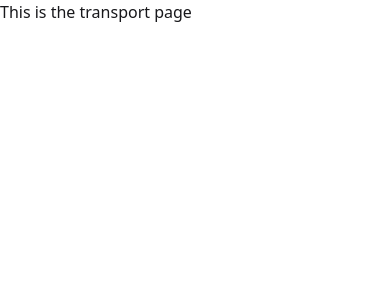
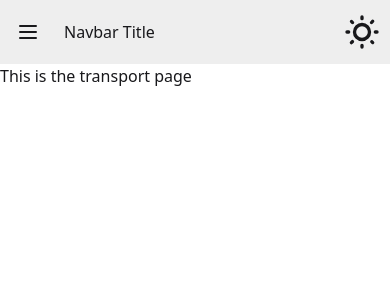
Before and after one commit to CobaltBlueTarantula/SchoolRoute, a SvelteKit app: page /transport in a window 390 px wide. Shown: the top 300 px of the page. Built offline with nearby package versions, Linux system fonts and the light colour scheme.

Commit message:
moved navbar to layout

```diff
--- a/package.json
+++ b/package.json
@@ -14,9 +14,11 @@
 		"@sveltejs/kit": "^2.22.0",
 		"@sveltejs/vite-plugin-svelte": "^6.0.0",
 		"@tailwindcss/vite": "^4.0.0",
+		"autoprefixer": "^10.4.21",
 		"daisyui": "^5.0.54",
+		"postcss": "^8.5.6",
 		"svelte": "^5.0.0",
-		"tailwindcss": "^4.0.0",
+		"tailwindcss": "^4.1.12",
 		"vite": "^7.0.4"
 	}
 }
--- /dev/null
+++ b/src/components/ThemeSwitcher.svelte
@@ -0,0 +1,19 @@
+<label class="swap swap-rotate">
+  <input type="checkbox" class="theme-controller" value="synthwave" />
+
+  <svg
+    class="swap-off h-10 w-10 fill-current"
+    xmlns="http://www.w3.org/2000/svg"
+    viewBox="0 0 24 24">
+    <path
+      d="M5.64,17l-.71.71a1,1,0,0,0,0,1.41,1,1,0,0,0,1.41,0l.71-.71A1,1,0,0,0,5.64,17ZM5,12a1,1,0,0,0-1-1H3a1,1,0,0,0,0,2H4A1,1,0,0,0,5,12Zm7-7a1,1,0,0,0,1-1V3a1,1,0,0,0-2,0V4A1,1,0,0,0,12,5ZM5.64,7.05a1,1,0,0,0,.7.29,1,1,0,0,0,.71-.29,1,1,0,0,0,0-1.41l-.71-.71A1,1,0,0,0,4.93,6.34Zm12,.29a1,1,0,0,0,.7-.29l.71-.71a1,1,0,1,0-1.41-1.41L17,5.64a1,1,0,0,0,0,1.41A1,1,0,0,0,17.66,7.34ZM21,11H20a1,1,0,0,0,0,2h1a1,1,0,0,0,0-2Zm-9,8a1,1,0,0,0-1,1v1a1,1,0,0,0,2,0V20A1,1,0,0,0,12,19ZM18.36,17A1,1,0,0,0,17,18.36l.71.71a1,1,0,0,0,1.41,0,1,1,0,0,0,0-1.41ZM12,6.5A5.5,5.5,0,1,0,17.5,12,5.51,5.51,0,0,0,12,6.5Zm0,9A3.5,3.5,0,1,1,15.5,12,3.5,3.5,0,0,1,12,15.5Z" />
+  </svg>
+
+  <svg
+    class="swap-on h-10 w-10 fill-current"
+    xmlns="http://www.w3.org/2000/svg"
+    viewBox="0 0 24 24">
+    <path
+      d="M21.64,13a1,1,0,0,0-1.05-.14,8.05,8.05,0,0,1-3.37.73A8.15,8.15,0,0,1,9.08,5.49a8.59,8.59,0,0,1,.25-2A1,1,0,0,0,8,2.36,10.14,10.14,0,1,0,22,14.05,1,1,0,0,0,21.64,13Zm-9.5,6.69A8.14,8.14,0,0,1,7.08,5.22v.27A10.15,10.15,0,0,0,17.22,15.63a9.79,9.79,0,0,0,2.1-.22A8.11,8.11,0,0,1,12.14,19.73Z" />
+  </svg>
+</label>
--- a/src/routes/+layout.svelte
+++ b/src/routes/+layout.svelte
@@ -1,12 +1,62 @@
 <script>
-	import '../app.css';
-	import favicon from '$lib/assets/favicon.svg';
+  import "../app.css";
+  import favicon from "$lib/assets/favicon.svg";
 
-	let { children } = $props();
+  import ThemeSwitcher from "../components/ThemeSwitcher.svelte";
+
+  let { children } = $props();
 </script>
 
 <svelte:head>
-	<link rel="icon" href={favicon} />
+  <link rel="icon" href={favicon} />
 </svelte:head>
 
+<div class="drawer">
+  <input id="my-drawer-3" type="checkbox" class="drawer-toggle" />
+  <div class="drawer-content flex flex-col">
+    <div class="navbar bg-base-300 w-full">
+      <div class="flex-none lg:hidden">
+        <label
+          for="my-drawer-3"
+          aria-label="open sidebar"
+          class="btn btn-square btn-ghost"
+        >
+          <svg
+            xmlns="http://www.w3.org/2000/svg"
+            fill="none"
+            viewBox="0 0 24 24"
+            class="inline-block h-6 w-6 stroke-current"
+          >
+            <path
+              stroke-linecap="round"
+              stroke-linejoin="round"
+              stroke-width="2"
+              d="M4 6h16M4 12h16M4 18h16"
+            ></path>
+          </svg>
+        </label>
+      </div>
+      <div class="mx-2 flex-1 px-2">Navbar Title</div>
+      <div class="hidden flex-none lg:block">
+        <ul class="menu menu-horizontal">
+          <!-- Navbar menu content here -->
+          <li><a href="/transport">Home</a></li>
+          <li><a href="/transport">Transport</a></li>
+          <li><a href="/dropoff">Dropoff</a></li>
+        </ul>
+      </div>
+      <ThemeSwitcher />
+    </div>
+  </div>
+  <div class="drawer-side">
+    <label for="my-drawer-3" aria-label="close sidebar" class="drawer-overlay"
+    ></label>
+    <ul class="menu bg-base-200 min-h-full w-80 p-4">
+      <li><a href="/">Home</a></li>
+      <li><a href="/transport">Transport</a></li>
+      <li><a href="/dropoff">Dropoff</a></li>
+    </ul>
+  </div>
+</div>
+
 {@render children?.()}
--- a/src/routes/+page.svelte
+++ b/src/routes/+page.svelte
@@ -2,45 +2,4 @@
     import "../app.css";
 </script>
 
-<div class="drawer">
-  <input id="my-drawer-3" type="checkbox" class="drawer-toggle" />
-  <div class="drawer-content flex flex-col">
-    <div class="navbar bg-base-300 w-full">
-      <div class="flex-none lg:hidden">
-        <label for="my-drawer-3" aria-label="open sidebar" class="btn btn-square btn-ghost">
-          <svg
-            xmlns="http://www.w3.org/2000/svg"
-            fill="none"
-            viewBox="0 0 24 24"
-            class="inline-block h-6 w-6 stroke-current"
-          >
-            <path
-              stroke-linecap="round"
-              stroke-linejoin="round"
-              stroke-width="2"
-              d="M4 6h16M4 12h16M4 18h16"
-            ></path>
-          </svg>
-        </label>
-      </div>
-      <div class="mx-2 flex-1 px-2">Navbar Title</div>
-      <div class="hidden flex-none lg:block">
-        <ul class="menu menu-horizontal">
-          <!-- Navbar menu content here -->
-          <li><a href="/transport">Transport</a></li>
-          <li><a href="/dropoff">Dropoff</a></li>
-        </ul>
-      </div>
-    </div>
-
-    <h1>Home Page Content</h1>
-
-  </div>
-  <div class="drawer-side">
-    <label for="my-drawer-3" aria-label="close sidebar" class="drawer-overlay"></label>
-    <ul class="menu bg-base-200 min-h-full w-80 p-4">
-      <li><a href="/transport">Transport</a></li>
-      <li><a href="/dropoff">Dropoff</a></li>
-    </ul>
-  </div>
-</div>
+<p>This is a home page</p>
```
Also changed, not shown: 1 other file (tests, documents, lock files or other folders).
